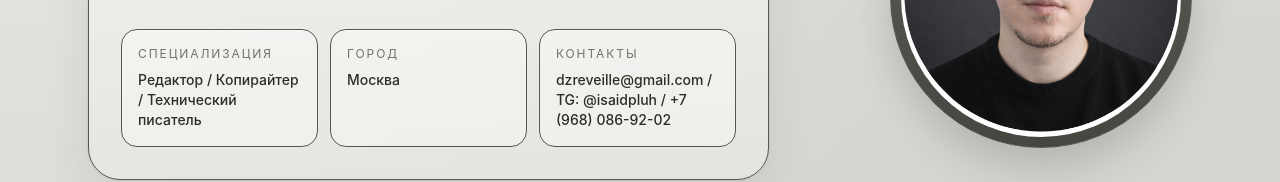
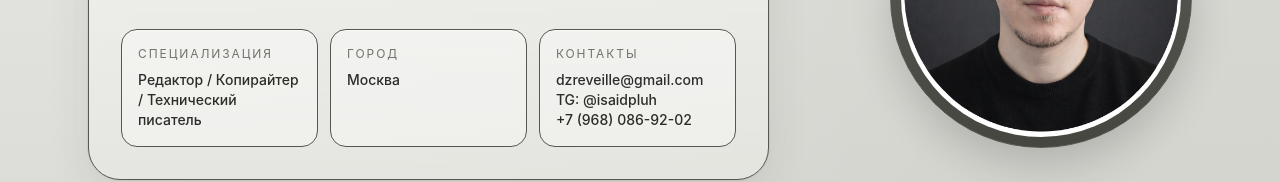
Before and after one commit to dzreveille-sudo/cvdmitriz, a React (Vite) app: page / in a window 1280 px wide. Shown: the part 292-474 px from the top of the page. Built offline with nearby package versions, Linux system fonts and the light colour scheme.

Commit message:
Update App.jsx

```diff
--- a/src/App.jsx
+++ b/src/App.jsx
@@ -98,7 +98,7 @@ export default function ResumePortfolioSite() {
                 </div>
                 <div className="rounded-2xl border border-[#575752] bg-white/35 p-4 shadow-[inset_0_1px_0_rgba(255,255,255,0.55)] transition duration-300 hover:-translate-y-1 hover:bg-white/50">
                   <div className="text-xs uppercase tracking-[0.16em] text-[#73736d]">Контакты</div>
-                  <div className="mt-2 text-sm font-medium text-[#2c2c29]">dzreveille@gmail.com / TG: @isaidpluh / +7 (968) 086-92-02</div>
+                  <div className="mt-2 text-sm font-medium text-[#2c2c29]">dzreveille@gmail.com <br /> TG: @isaidpluh <br /> +7 (968) 086-92-02</div>
                 </div>
               </div>
             </div>
```
